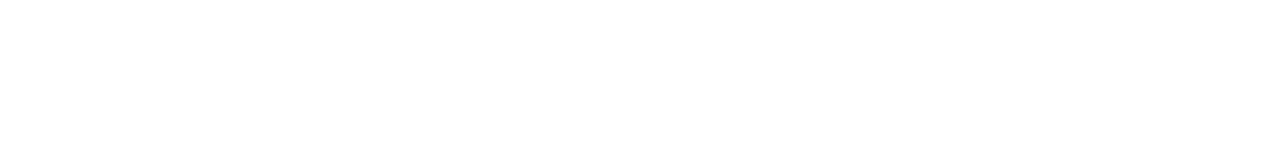
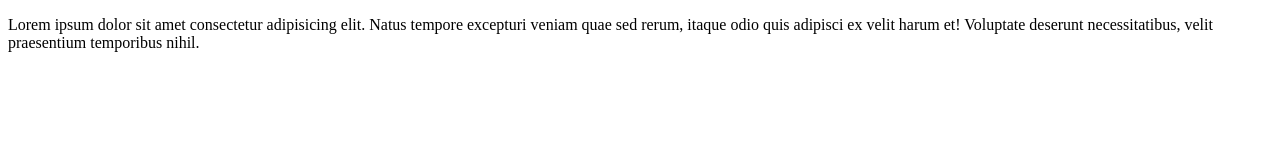
Before and after one commit to Suryaprakash211/Radram--repo1, a plain HTML site: page feedback.html in a window 1280 px wide. Drawn offline with Linux system fonts and the light colour scheme.

Commit message:
feedback addded

```diff
--- a/feedback.html
+++ b/feedback.html
@@ -7,6 +7,8 @@
     <title>Feedback Page </title>
 </head>
 <body>
-
+    <p>Lorem ipsum dolor sit amet consectetur adipisicing elit.
+     Natus tempore excepturi veniam quae sed rerum, itaque odio quis adipisci ex velit harum et!
+    Voluptate deserunt necessitatibus, velit praesentium temporibus nihil.</p>
 </body>
 </html>
```
